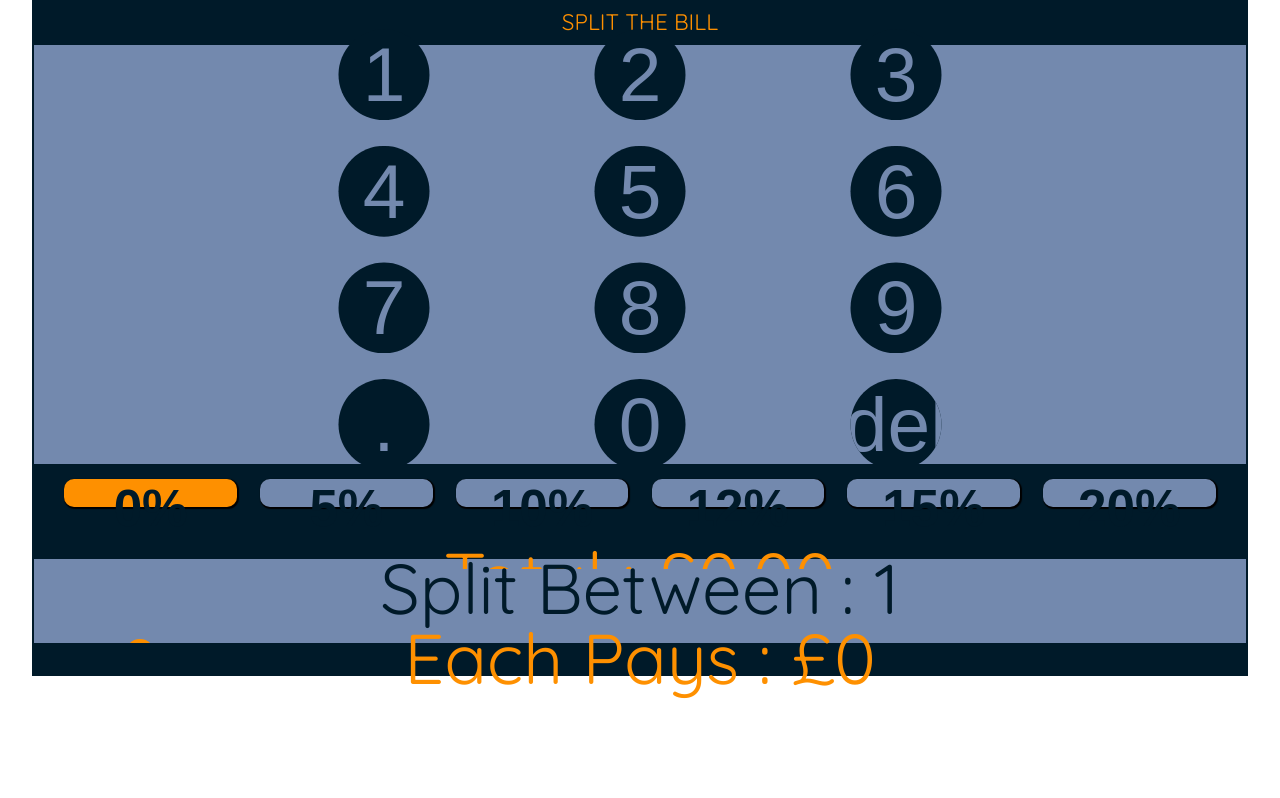
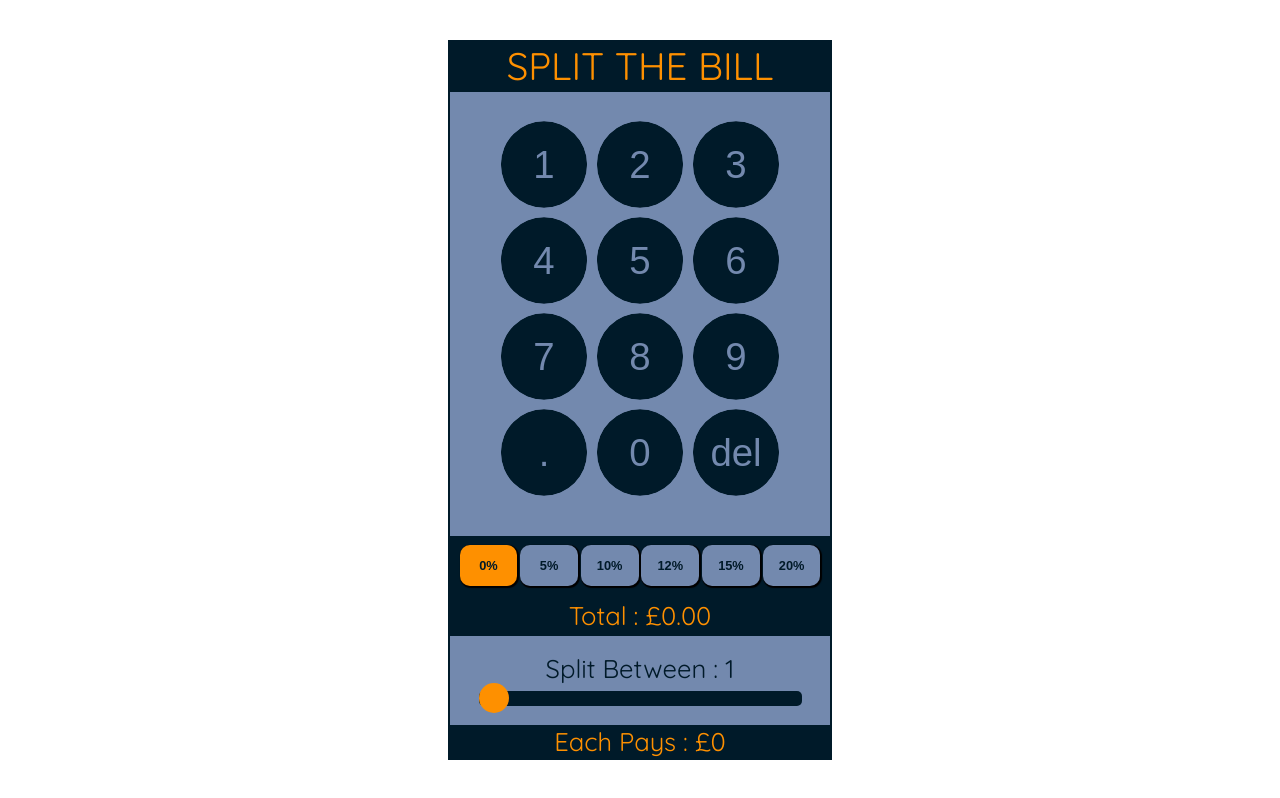
Before and after one commit to NoahAldhous/split-the-bill, a Vue app in the folder noahs-first-vue-project/: page / in a window 1280 px wide. Built offline with nearby package versions, Linux system fonts and the light colour scheme.

Commit message:
added media query and new styling for landscape phone screens, tablet and desktop.

```diff
--- a/noahs-first-vue-project/src/App.vue
+++ b/noahs-first-vue-project/src/App.vue
@@ -32,7 +32,6 @@ function changeServiceCharge(button) {
 function handleClick(button) {
   if (button === ".") {
     if (userInput.value.includes(".")) {
-      console.log(`${userInput.value} includes .`);
       return null;
     } else {
       userInput.value = userInput.value + button;
@@ -51,13 +50,12 @@ function handleClick(button) {
   } else if (userInput.value === "0") {
     userInput.value = button;
   } else if (/^[0-9]+\.[0-9]{2,}/g.test(userInput.value)) {
-    console.log("its a match");
     return null;
   } else {
     userInput.value = userInput.value + button;
   }
+  calculateBill();
   calculateAmountToPay();
-  calculateBill();
 }
 
 function calculateBill() {
@@ -65,7 +63,6 @@ function calculateBill() {
   let tip = 0;
   if (serviceCharge.value) {
     tip = Number((billWithoutTip / 100) * serviceCharge.value).toFixed(2);
-    console.log(tip);
     Number(tip);
     billCurrency.value = Number(billWithoutTip) + Number(tip);
     billCurrency.value = Number(billCurrency.value).toFixed(2);
@@ -77,7 +74,9 @@ function calculateBill() {
 }
 
 function calculateAmountToPay() {
-  amountToPay.value = Number(billCurrency.value / numberOfGuests.value).toFixed(2);
+  amountToPay.value = Number(billCurrency.value / numberOfGuests.value).toFixed(
+    2
+  );
 }
 </script>
 
@@ -169,9 +168,6 @@ function calculateAmountToPay() {
 </template>
 
 <style scoped>
-.app {
-  padding-top: 20%;
-}
 .app-container {
   width: 95vw;
   height: 85vh;
@@ -324,4 +320,39 @@ function calculateAmountToPay() {
   justify-content: center;
   align-items: center;
 }
+/* tablet and desktop screens */
+@media only screen and (min-width: 650px) {
+  .app-container {
+    width: 30%;
+    height: 90%;
+    margin: 0;
+  }
+  .heading {
+    font-size: 3vw;
+  }
+  .sub-heading {
+    font-size: 2vw;
+  }
+  .grid-container {
+    height: 30vw;
+    width: 22.5vw;
+    display: grid;
+    grid-template-columns: repeat(3, 1fr);
+    grid-template-rows: repeat(4, 1fr);
+  }
+  .grid-item {
+    font-size: 3vw;
+    cursor: pointer;
+  }
+  .grid-item:hover {
+    color: var(--highlight-color);
+    transition: color border 0.5s;
+  }
+  .service-charge-button {
+    height: 70%;
+    width: 16%;
+    font-size: 1vw;
+    cursor: pointer;
+  }
+}
 </style>
```
